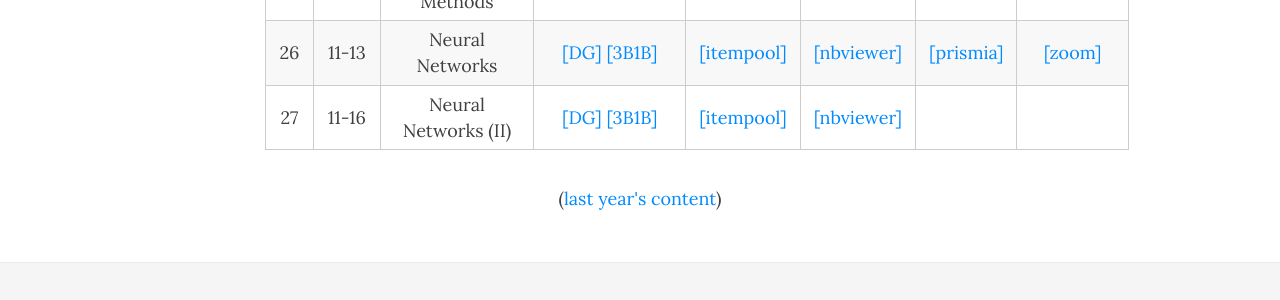
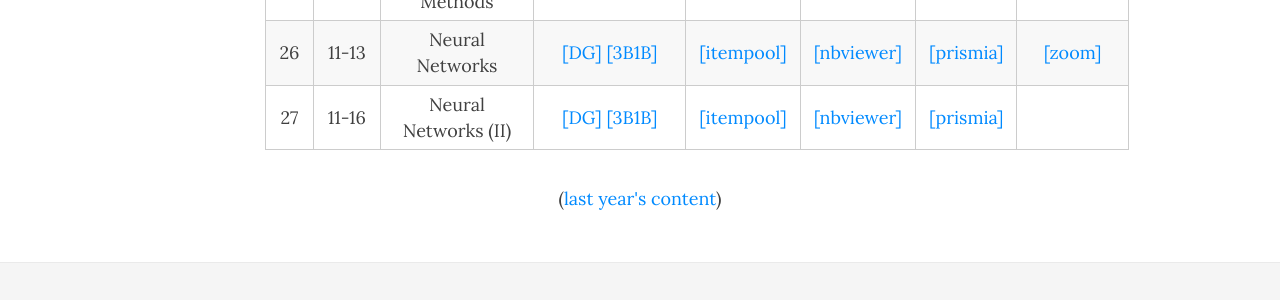
Before and after one commit to data1010/data1010.github.io, a Jekyll site: the page built from class.md, in a window 1280 px wide and 900 px high, scrolled down 2328 px. Shown: the part 452-752 px from the top of the window. Built offline with Jekyll 4.4.1, drawn with Linux system fonts in a browser that asks for light colours; nearby versions of some CDN libraries.

Commit message:
Fix typo, add Prismia script link

```diff
--- a/class.md
+++ b/class.md
@@ -294,7 +294,7 @@ title: Notebooks and videos
       <td style="text-align: center"><a href="https://mathigon.org/course/machine-learning/neural-networks">[DG]</a>&nbsp;<a href="https://youtu.be/aircAruvnKk">[3B1B]</a></td>
       <td style="text-align: center"><a href="https://itempool.com/sswatson/c/BiLOx4R3qsI">[itempool]</a></td>
       <td style="text-align: center"><a href="https://nbviewer.jupyter.org/github/data1010/problem-sets/blob/master/preclass-sets/11-13/data1010-11-13.ipynb">[nbviewer]</a></td>
-      <td style="text-align: center"><a href="">[prismia]</a></td>
+      <td style="text-align: center"><a href="https://prismia.chat/shared/XSVD-TAZK">[prismia]</a></td>
       <td style="text-align: center"><a href="https://brown.zoom.us/rec/share/njpatmbuXkThSFqU4vxu2Uz-AJU3Biz9f3hsok73ti45IRM1uY4T5lR0PLj3c4wB.PeLwfezoozgxvuss?startTime=1605279778000">[zoom]</a></td>
     </tr>
     <tr>
@@ -304,7 +304,7 @@ title: Notebooks and videos
       <td style="text-align: center"><a href="https://mathigon.org/course/machine-learning/neural-networks">[DG]</a>&nbsp;<a href="https://youtu.be/IHZwWFHWa-w">[3B1B]</a></td>
       <td style="text-align: center"><a href="https://itempool.com/sswatson/c/fXEx7-qA0ok">[itempool]</a></td>
       <td style="text-align: center"><a href="https://nbviewer.jupyter.org/github/data1010/problem-sets/blob/master/2020/11-13/data1010-11-13.ipynb">[nbviewer]</a></td>
-      <td style="text-align: center"></td>
+      <td style="text-align: center"><a href="https://prismia.chat/shared/IW9G-VN46">[prismia]</a></td>
       <td style="text-align: center"></td>
     </tr>
   </tbody>
```
